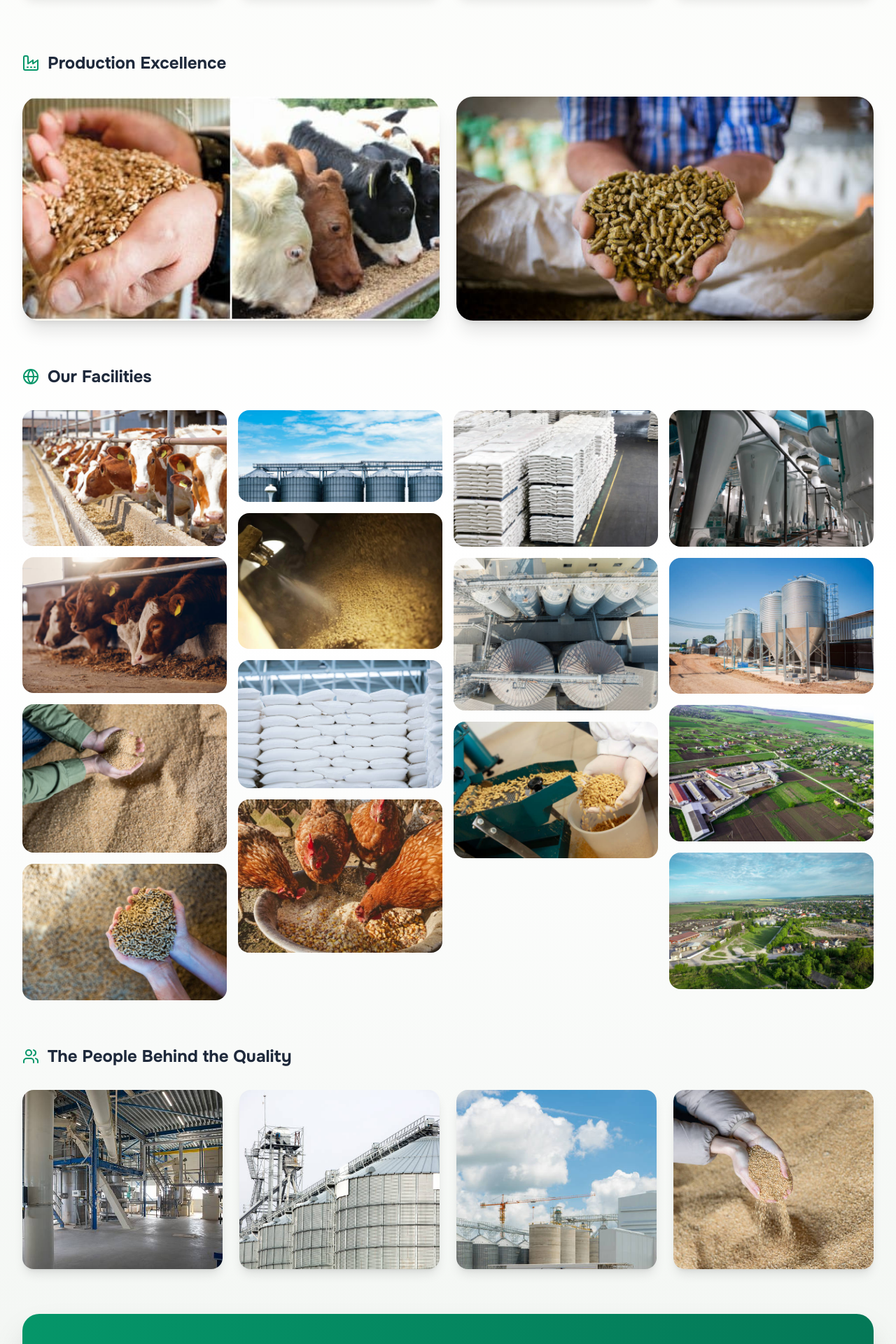
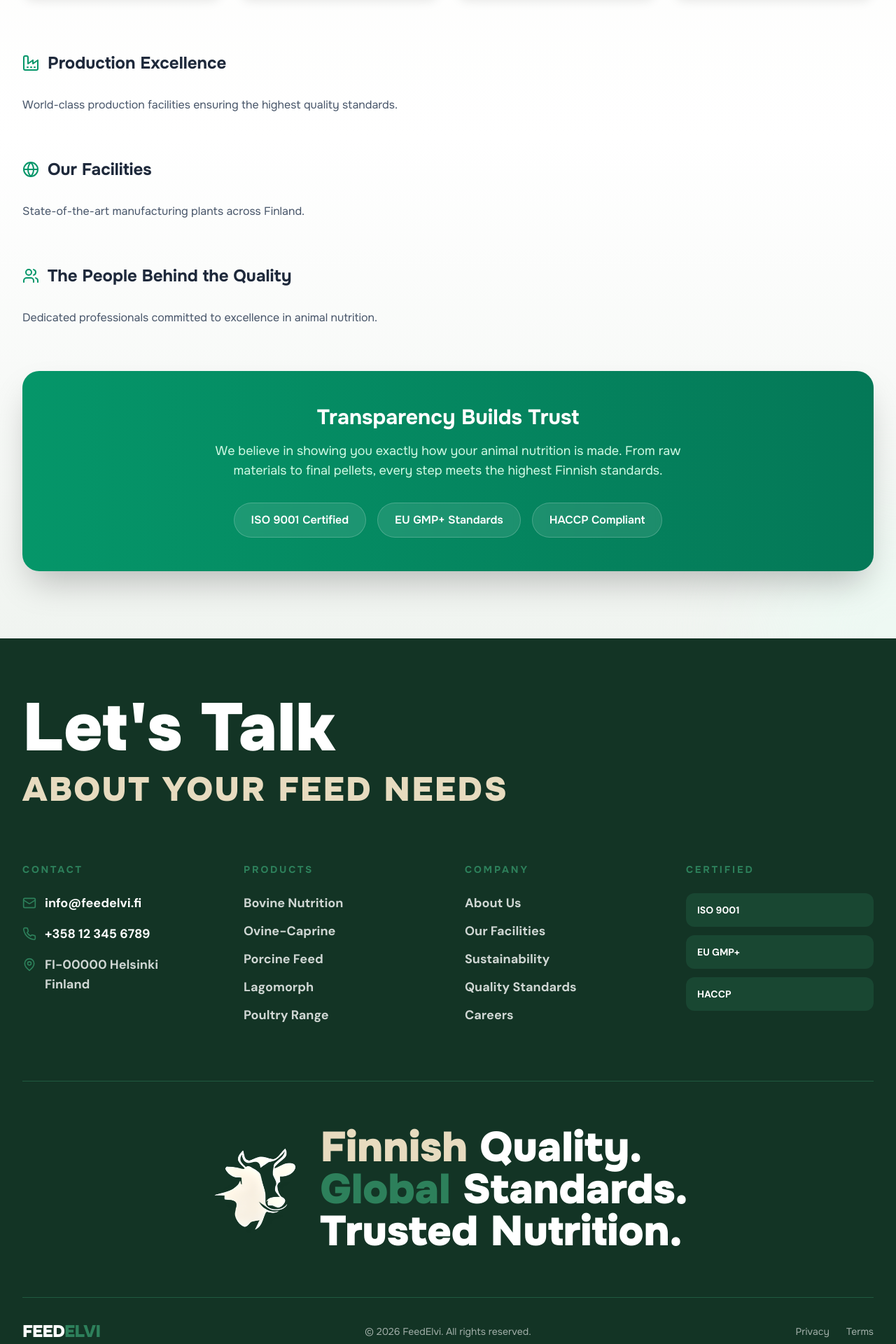
Before and after one commit to mahenti/feedelvi, a React (Vite) app: page / in a window 1280 px wide. Shown: the part 7580-9500 px from the top of the page at 70% size. Built offline with nearby package versions, Linux system fonts and the light colour scheme.

Commit message:
Force rebuild - confirm no images in gallery

```diff
--- a/src/components/sections/GallerySection.tsx
+++ b/src/components/sections/GallerySection.tsx
@@ -1,34 +1,4 @@
 import { Award, Building2, Factory, Users, Globe, Shield } from 'lucide-react';
-
-const facilityImages = [
-  { src: '/aa1.jpg', title: 'Modern Production Line', category: 'Production' },
-  { src: '/aa2s1.jpg', title: 'Quality Control Lab', category: 'Quality' },
-];
-
-const productionImages = [
-  { src: '/s1a1.jpg', title: 'Manufacturing Excellence', category: 'Manufacturing' },
-  { src: '/s1a2.jpg', title: 'State-of-the-Art Equipment', category: 'Equipment' },
-  { src: '/s1a3.jpg', title: 'Precision Processing', category: 'Processing' },
-  { src: '/s1a4.jpg', title: 'Advanced Machinery', category: 'Machinery' },
-  { src: '/s1a5.jpg', title: 'Quality Standards', category: 'Standards' },
-  { src: '/s1a6.jpg', title: 'Production Floor', category: 'Facility' },
-  { src: '/s1a7.jpg', title: 'Technical Operations', category: 'Operations' },
-  { src: '/s1a8.jpg', title: 'Industrial Scale', category: 'Scale' },
-  { src: '/s1a9.jpg', title: 'Modern Facility', category: 'Facility' },
-  { src: '/s1a10.jpg', title: 'Engineering Excellence', category: 'Engineering' },
-  { src: '/s1a11.jpg', title: 'Quality Assurance', category: 'Quality' },
-  { src: '/s1a12.jpg', title: 'Production Capacity', category: 'Capacity' },
-  { src: '/s1a13.jpg', title: 'World-Class Facility', category: 'Facility' },
-  { src: '/s1a14.jpg', title: 'Research & Development', category: 'R&D' },
-  { src: '/s1a15.jpg', title: 'Innovation Hub', category: 'Innovation' },
-];
-
-const teamImages = [
-  { src: '/s2a1.jpg', title: 'Expert Team', category: 'Team' },
-  { src: '/s2a2.jpg', title: 'Professional Staff', category: 'Staff' },
-  { src: '/s2a3.jpg', title: 'Skilled Workforce', category: 'Workforce' },
-  { src: '/s2a4.jpg', title: 'Dedicated Personnel', category: 'Personnel' },
-];
 
 const trustIndicators = [
   { icon: Factory, value: '20+', label: 'Years of Excellence', color: '#5B8C5A' },
@@ -38,6 +8,7 @@ const trustIndicators = [
 ];
 
 export function GallerySection() {
+  // Gallery section - no images, text only
   return (
     <section className="relative py-24 bg-gradient-to-b from-[#FAFBF8] via-white to-[#F0F4F0] overflow-hidden">
       {/* Decorative Background Elements */}
@@ -93,99 +64,31 @@ export function GallerySection() {
           ))}
         </div>
 
-        {/* Featured Facility Images */}
+        {/* Featured Facility Images - Production Excellence */}
         <div className="mb-16">
           <h3 className="text-2xl font-bold text-slate-800 mb-8 flex items-center gap-3">
             <Factory className="w-6 h-6 text-emerald-600" />
             Production Excellence
           </h3>
-          <div className="grid md:grid-cols-2 gap-6">
-            {facilityImages.map((image, index) => (
-              <div
-                key={index}
-                className="group relative overflow-hidden rounded-3xl shadow-xl cursor-pointer"
-              >
-                <img
-                  src={image.src}
-                  alt={image.title}
-                  className="w-full h-80 object-cover transition-transform duration-700 group-hover:scale-110"
-                />
-                <div className="absolute inset-0 bg-gradient-to-t from-black/80 via-black/20 to-transparent opacity-0 group-hover:opacity-100 transition-opacity duration-300" />
-                <div className="absolute bottom-0 left-0 right-0 p-6 translate-y-full group-hover:translate-y-0 transition-transform duration-300">
-                  <span className="text-emerald-400 text-sm font-semibold uppercase tracking-wide">
-                    {image.category}
-                  </span>
-                  <h4 className="text-white text-xl font-bold mt-1">
-                    {image.title}
-                  </h4>
-                </div>
-              </div>
-            ))}
-          </div>
+          <p className="text-slate-600">World-class production facilities ensuring the highest quality standards.</p>
         </div>
 
-        {/* Production Gallery - Masonry Style */}
+        {/* Production Gallery - Our Facilities */}
         <div className="mb-16">
           <h3 className="text-2xl font-bold text-slate-800 mb-8 flex items-center gap-3">
             <Globe className="w-6 h-6 text-emerald-600" />
             Our Facilities
           </h3>
-          <div className="columns-2 md:columns-3 lg:columns-4 gap-4 space-y-4">
-            {productionImages.map((image, index) => (
-              <div
-                key={index}
-                className="group relative overflow-hidden rounded-2xl break-inside-avoid cursor-pointer"
-              >
-                <img
-                  src={image.src}
-                  alt={image.title}
-                  className="w-full object-cover transition-transform duration-500 group-hover:scale-105"
-                />
-                <div className="absolute inset-0 bg-emerald-900/0 group-hover:bg-emerald-900/60 transition-colors duration-300" />
-                <div className="absolute inset-0 flex items-center justify-center opacity-0 group-hover:opacity-100 transition-opacity duration-300">
-                  <div className="text-center p-4">
-                    <span className="text-emerald-300 text-xs font-bold uppercase tracking-wider">
-                      {image.category}
-                    </span>
-                    <h4 className="text-white text-lg font-bold mt-1">
-                      {image.title}
-                    </h4>
-                  </div>
-                </div>
-              </div>
-            ))}
-          </div>
+          <p className="text-slate-600">State-of-the-art manufacturing plants across Finland.</p>
         </div>
 
-        {/* Team Section */}
+        {/* Team Section - The People Behind the Quality */}
         <div className="mb-16">
           <h3 className="text-2xl font-bold text-slate-800 mb-8 flex items-center gap-3">
             <Users className="w-6 h-6 text-emerald-600" />
             The People Behind the Quality
           </h3>
-          <div className="grid grid-cols-2 md:grid-cols-4 gap-6">
-            {teamImages.map((image, index) => (
-              <div
-                key={index}
-                className="group relative overflow-hidden rounded-2xl shadow-lg cursor-pointer"
-              >
-                <img
-                  src={image.src}
-                  alt={image.title}
-                  className="w-full h-64 object-cover transition-transform duration-500 group-hover:scale-110"
-                />
-                <div className="absolute inset-0 bg-gradient-to-t from-emerald-900/90 via-emerald-900/20 to-transparent opacity-0 group-hover:opacity-100 transition-opacity duration-300" />
-                <div className="absolute bottom-0 left-0 right-0 p-4 translate-y-full group-hover:translate-y-0 transition-transform duration-300">
-                  <span className="text-emerald-300 text-xs font-bold uppercase tracking-wide">
-                    {image.category}
-                  </span>
-                  <h4 className="text-white font-bold">
-                    {image.title}
-                  </h4>
-                </div>
-              </div>
-            ))}
-          </div>
+          <p className="text-slate-600">Dedicated professionals committed to excellence in animal nutrition.</p>
         </div>
 
         {/* Trust Statement */}
```
